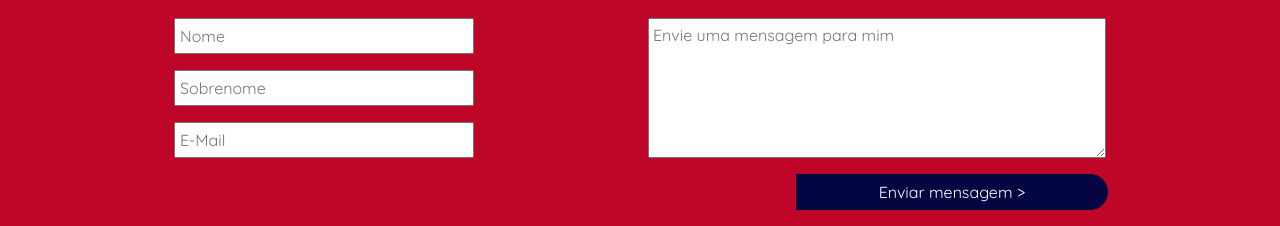
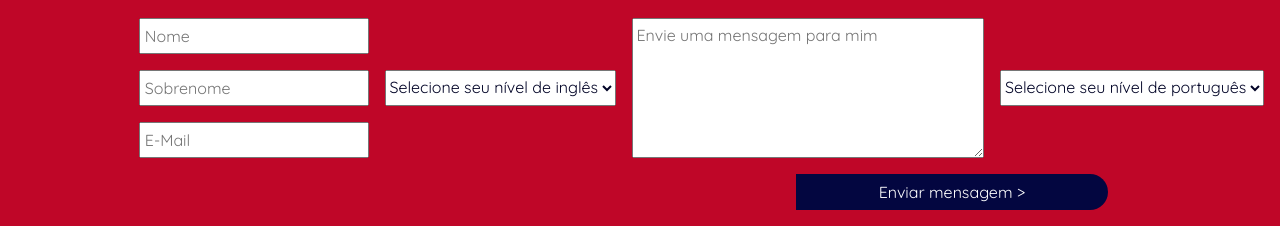
Before and after one commit to GabrielFRCordeiro/poliproject_, a plain HTML site: page index.html in a window 1280 px wide. Shown: the part 2051-2277 px from the top of the page. Drawn offline with nearby package versions, Linux system fonts and the light colour scheme.

Commit message:
feat(footer): adicionando input de nivel de idioma

```diff
--- a/index.html
+++ b/index.html
@@ -125,6 +125,25 @@
                     <input type="text" name="sobrenome" id="t_field_sobrenome" class="p-1" placeholder="Sobrenome">
                     <label for="t_field_email"></label>
                     <input type="email" name="email" id="t_field_email" class="p-1" placeholder="E-Mail" required>
+                    <label for="nivel_en"></label>
+                    <select name="nivel_en" id="t_field_nivel_en">
+                        <option value="">Selecione seu nível de inglês</option>
+                        <option value="">A1</option>
+                        <option value="">A2</option>
+                        <option value="">B1</option>
+                        <option value="">B2</option>
+                        <option value="">C1</option>
+                        <option value="">C2</option>
+                    </select>
+                    <select name="nivel_pt" id="t_field_nivel_pt">
+                        <option value="">Selecione seu nível de português</option>
+                        <option value="">A1</option>
+                        <option value="">A2</option>
+                        <option value="">B1</option>
+                        <option value="">B2</option>
+                        <option value="">C1</option>
+                        <option value="">C2</option>
+                    </select>
                     <label for="t_field_mensagem"></label>
                     <textarea name="mensagem" id="t_field_mensagem" class="p-1" placeholder="Envie uma mensagem para mim" required></textarea>
                 </form>
```
